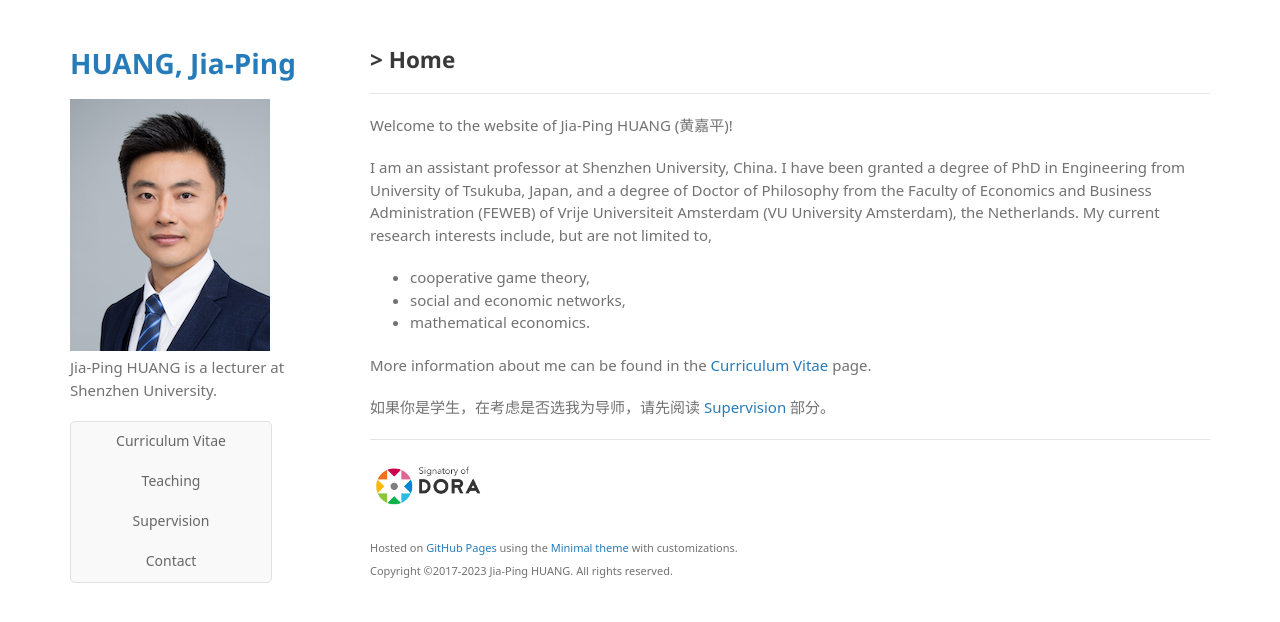
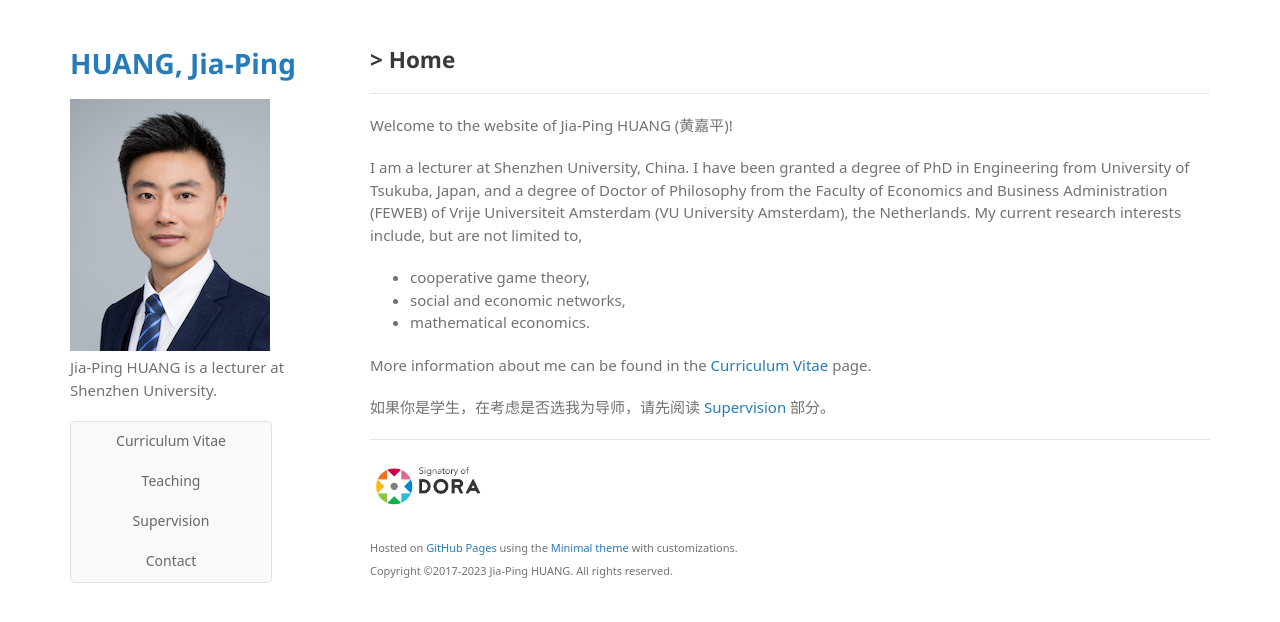
Before and after one commit to huangjp28/huangjp28.github.io, a Jekyll site: the page built from index.md, in a window 1280 px wide. Shown: the top 622 px of the page. Built offline with Jekyll 4.4.1, drawn with Linux system fonts in a browser that asks for light colours; some web fonts are replaced; a script that is not in the unit is left out.

Commit message:
Update index.md

```diff
--- a/index.md
+++ b/index.md
@@ -7,7 +7,7 @@ permalink: /
 ---
 Welcome to the website of Jia-Ping HUANG (黄嘉平)!
 
-I am an assistant professor at Shenzhen University, China. I have been granted a degree of PhD in Engineering from University of Tsukuba, Japan, and a degree of Doctor of Philosophy from the Faculty of Economics and Business Administration (FEWEB) of Vrije Universiteit Amsterdam (VU University Amsterdam), the Netherlands. My current research interests include, but are not limited to,
+I am a lecturer at Shenzhen University, China. I have been granted a degree of PhD in Engineering from University of Tsukuba, Japan, and a degree of Doctor of Philosophy from the Faculty of Economics and Business Administration (FEWEB) of Vrije Universiteit Amsterdam (VU University Amsterdam), the Netherlands. My current research interests include, but are not limited to,
 * cooperative game theory,
 * social and economic networks,
 * mathematical economics.
```
